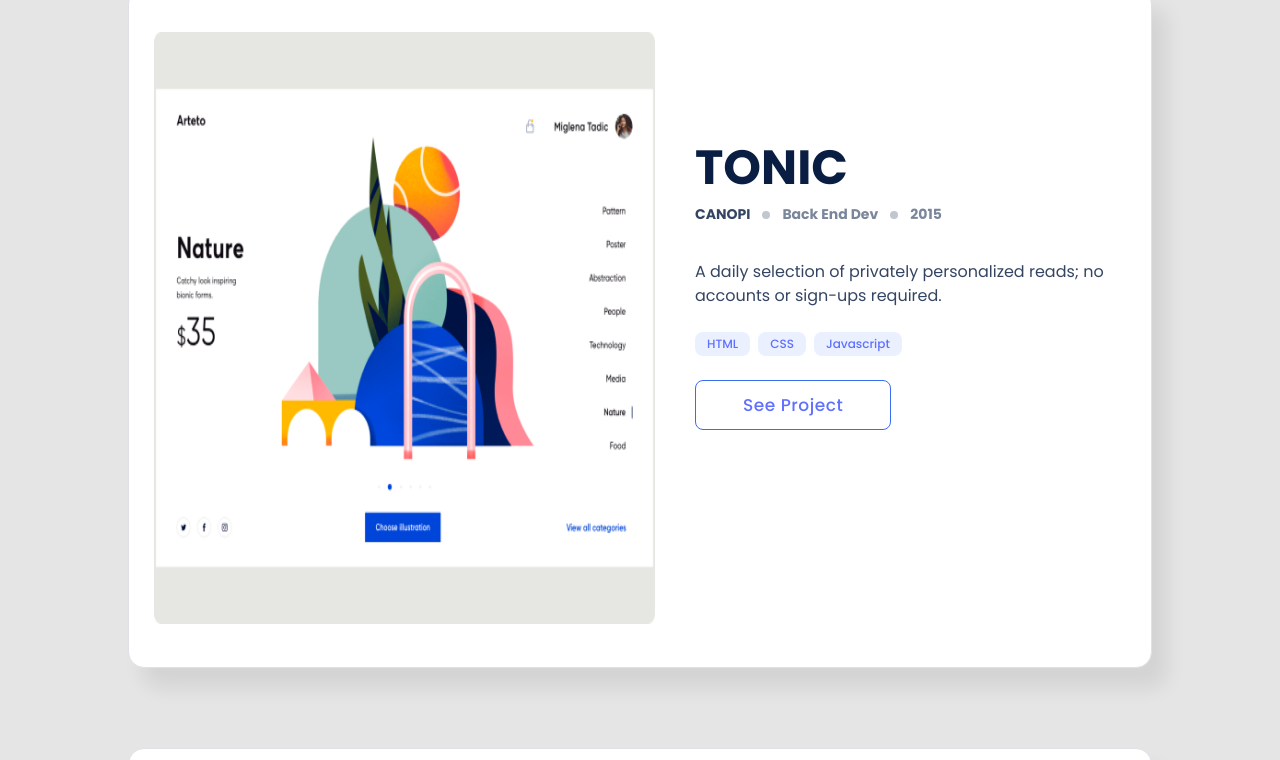
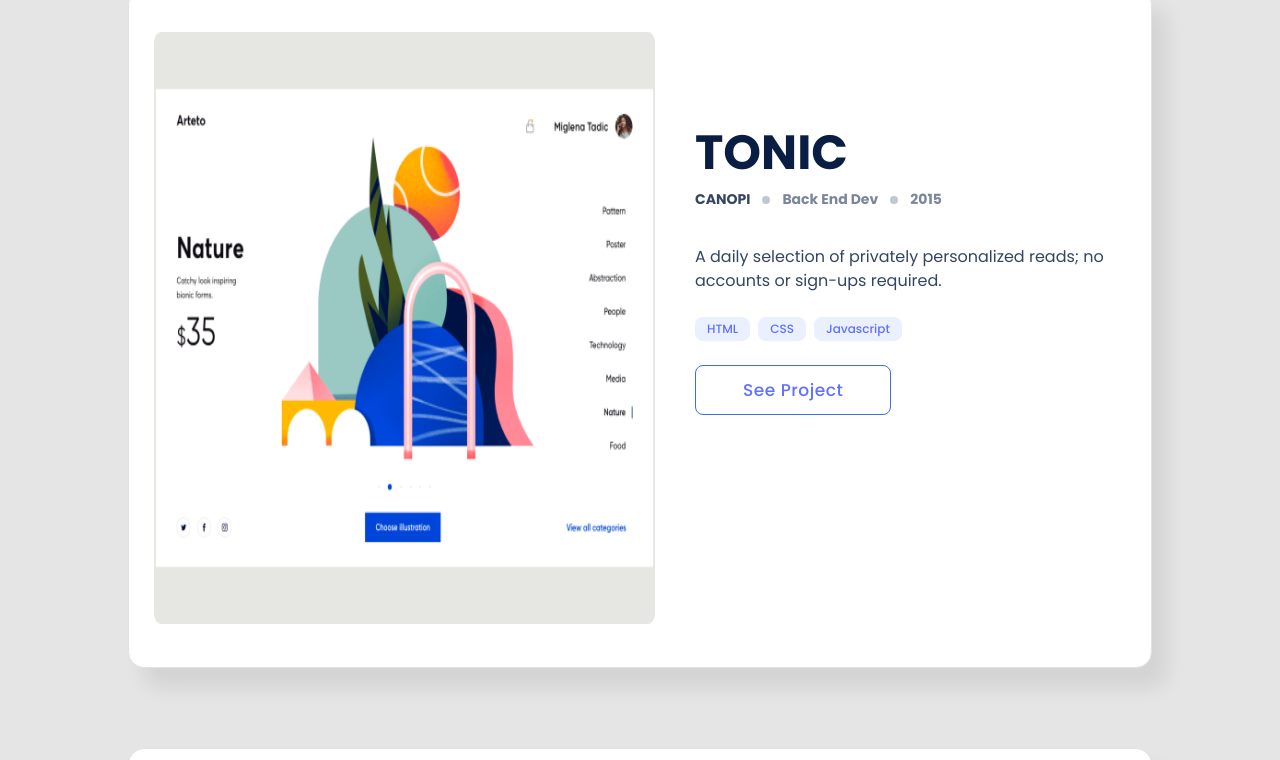
Before and after one commit to alyconr/Personal-Portfolio-Project, a website: page index.html in a window 1280 px wide. Shown: the part 823-1583 px from the top of the page. Drawn offline with Linux system fonts and the light colour scheme.

Commit message:
:art:   fit card images styles

```diff
--- a/style.css
+++ b/style.css
@@ -691,7 +691,7 @@ textarea {
   }
 
   .card-content {
-    margin: -8rem 1rem 0 1rem;
+    margin: -11rem 1rem 0 1rem;
   }
 
   .card-reverse {
```
